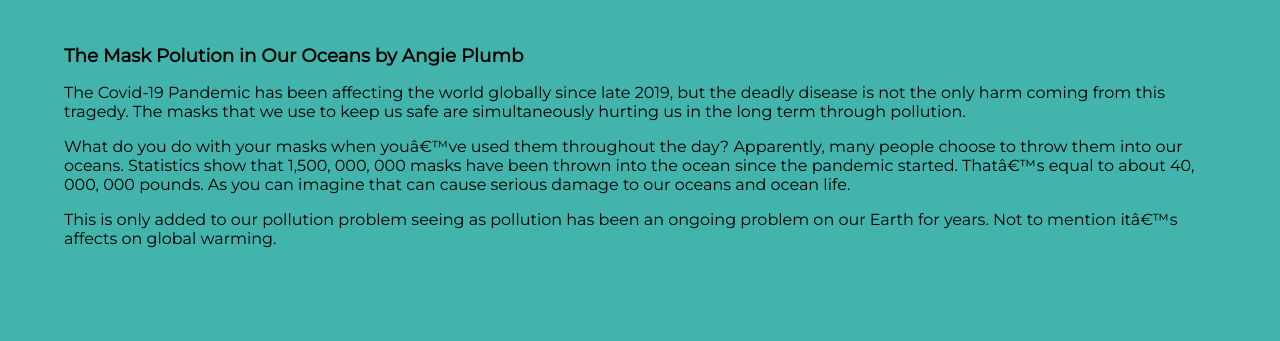
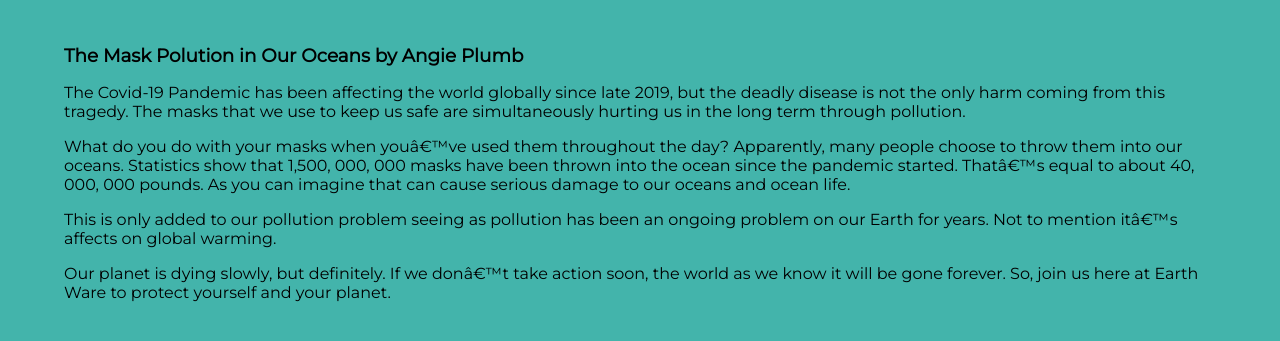
Before and after one commit to EarthWare2021/earthware2021.github.io, a website: page html/blog.html in a window 1280 px wide. Shown: the part 215-556 px from the top of the page. Drawn offline with Linux system fonts and the light colour scheme.

Commit message:
Update blog.html

```diff
--- a/html/blog.html
+++ b/html/blog.html
@@ -54,6 +54,10 @@
         This is only added to our pollution problem seeing as pollution has been an ongoing problem on
         our Earth for years. Not to mention it’s affects on global warming.
       </p>
+      <p>
+        Our planet is dying slowly, but definitely.  If we don’t take action soon, the world as we know
+        it will be gone forever. So, join us here at Earth Ware to protect yourself and your planet.
+      </p>
     </body>
   </div>
 </html>
```
